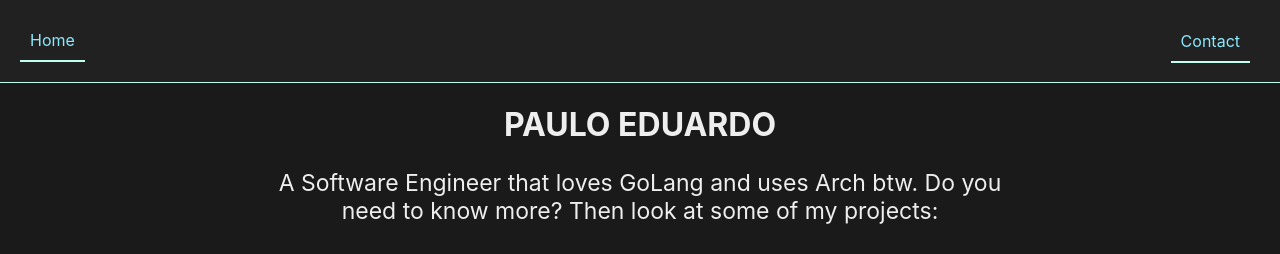
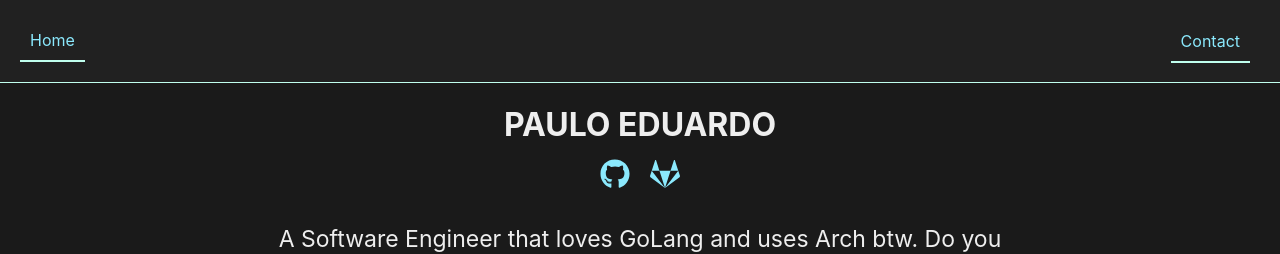
Before and after one commit to Pauloo27/me, a Next.js app: page / in a window 1280 px wide. Shown: the top 254 px of the page. Built offline with nearby package versions, Linux system fonts and the light colour scheme.

Commit message:
Add FontAwesome and GitHub/GitLab links

```diff
--- a/package.json
+++ b/package.json
@@ -9,6 +9,10 @@
     "lint": "npx eslint --fix ."
   },
   "dependencies": {
+    "@fortawesome/fontawesome-svg-core": "^1.2.35",
+    "@fortawesome/free-brands-svg-icons": "^5.15.3",
+    "@fortawesome/free-solid-svg-icons": "^5.15.3",
+    "@fortawesome/react-fontawesome": "^0.1.14",
     "classnames": "^2.2.6",
     "next": "10.0.9",
     "react": "17.0.2",
--- a/pages/index.js
+++ b/pages/index.js
@@ -1,4 +1,7 @@
 import Head from "next/head";
+import Link from "next/link";
+import { FontAwesomeIcon } from "@fortawesome/react-fontawesome";
+import { faGithub, faGitlab } from "@fortawesome/free-brands-svg-icons";
 import style from "../styles/Home.module.css";
 import ProjectsGroup from "../components/ProjectsGroup";
 import { group } from "../lib/utils";
@@ -13,6 +16,18 @@ export default function Home() {
       </Head>
       <div className={style.info_container}>
         <h1 className={style.name}>Paulo Eduardo</h1>
+        <div className={style.social_container}>
+          <Link href="https://www.github.com/Pauloo27/">
+            <a rel="noopener noreferrer" target="_blank" className={style.social_item}>
+              <FontAwesomeIcon icon={faGithub} />
+            </a>
+          </Link>
+          <Link href="https://www.gitlab.com/Pauloo27/">
+            <a rel="noopener noreferrer" target="_blank" className={style.social_item}>
+              <FontAwesomeIcon icon={faGitlab} />
+            </a>
+          </Link>
+        </div>
         <p className={style.description}>
           A Software Engineer that loves GoLang and uses Arch btw.
           Do you need to know more? Then look at some of my projects:
--- a/styles/Home.module.css
+++ b/styles/Home.module.css
@@ -32,3 +32,13 @@
 .projects_group_mobile {
   flex-direction: column;
 }
+
+.social_container {
+  display: flex;
+  justify-content: center;
+}
+
+.social_item {
+  font-size: 30px;
+  margin: 10px;
+}
--- a/styles/globals.css
+++ b/styles/globals.css
@@ -17,3 +17,24 @@ a {
 * {
   box-sizing: border-box;
 }
+
+/* chrome */
+::-webkit-scrollbar {
+  width: 8px;
+}
+
+::-webkit-scrollbar-track {
+  background-color: var(--bg-alt);
+  border-radius: 10px;
+}
+
+::-webkit-scrollbar-thumb {
+  background: var(--coffee);
+  border-radius: 10px;
+}
+
+/* firefox */
+* {
+  scrollbar-color: var(--coffee) var(--bg-alt);
+  scrollbar-width: thin;
+}
```
Also changed, not shown: 1 other file (tests, documents, lock files or other folders).
